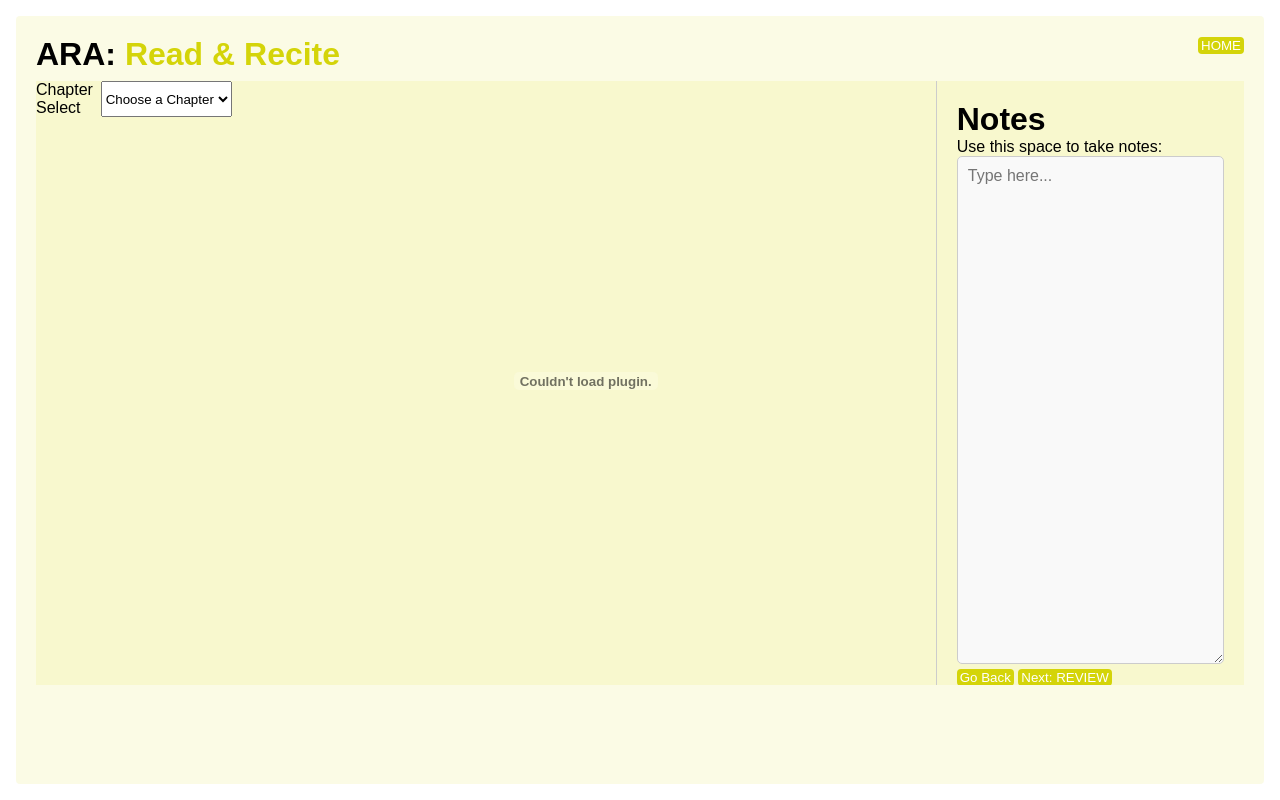
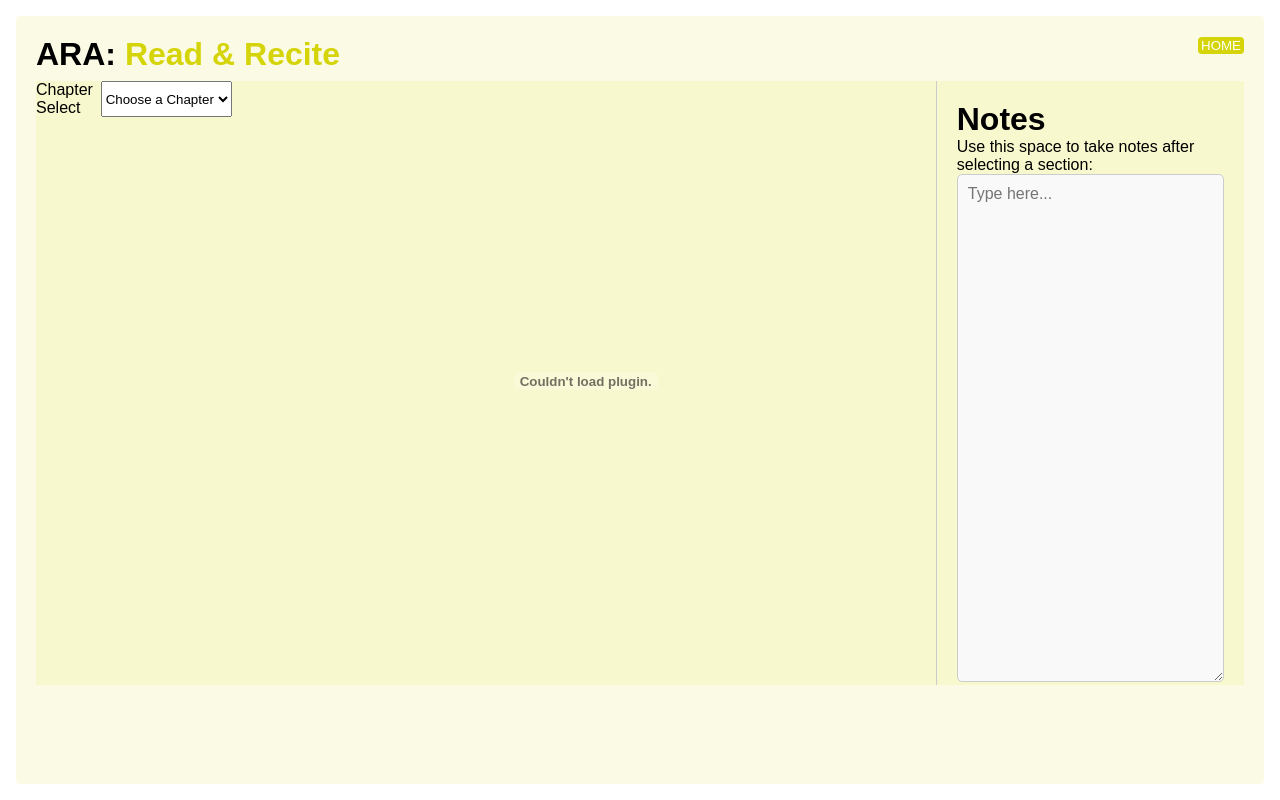
Before and after one commit to clioit/CS422-ARA, a Flask app: template frontend/templates/readRecite.html in a window 1280 px wide. Run offline with Flask 3, Linux system fonts and the light colour scheme; the template is opened without the code that fills it, so the values that code supplies are empty; parts of the project's set-up code (start-up, migrations or seed data) failed here and were passed over; some web fonts are replaced.

Commit message:
Update readRecite.html
update for UI clarification

```diff
--- a/frontend/templates/readRecite.html
+++ b/frontend/templates/readRecite.html
@@ -47,7 +47,7 @@
   <div class="content">
 
     <h1>Notes</h1>
-    <p>Use this space to take notes:</p>
+    <p>Use this space to take notes after selecting a section:</p>
     <textarea id="notes" placeholder="Type here..."></textarea>
     <button class="sq" onclick="goSQ()"><span class="chosen">Go Back</span></button>
     <button class="review" onclick="goReview()">Next: REVIEW</button>
```
